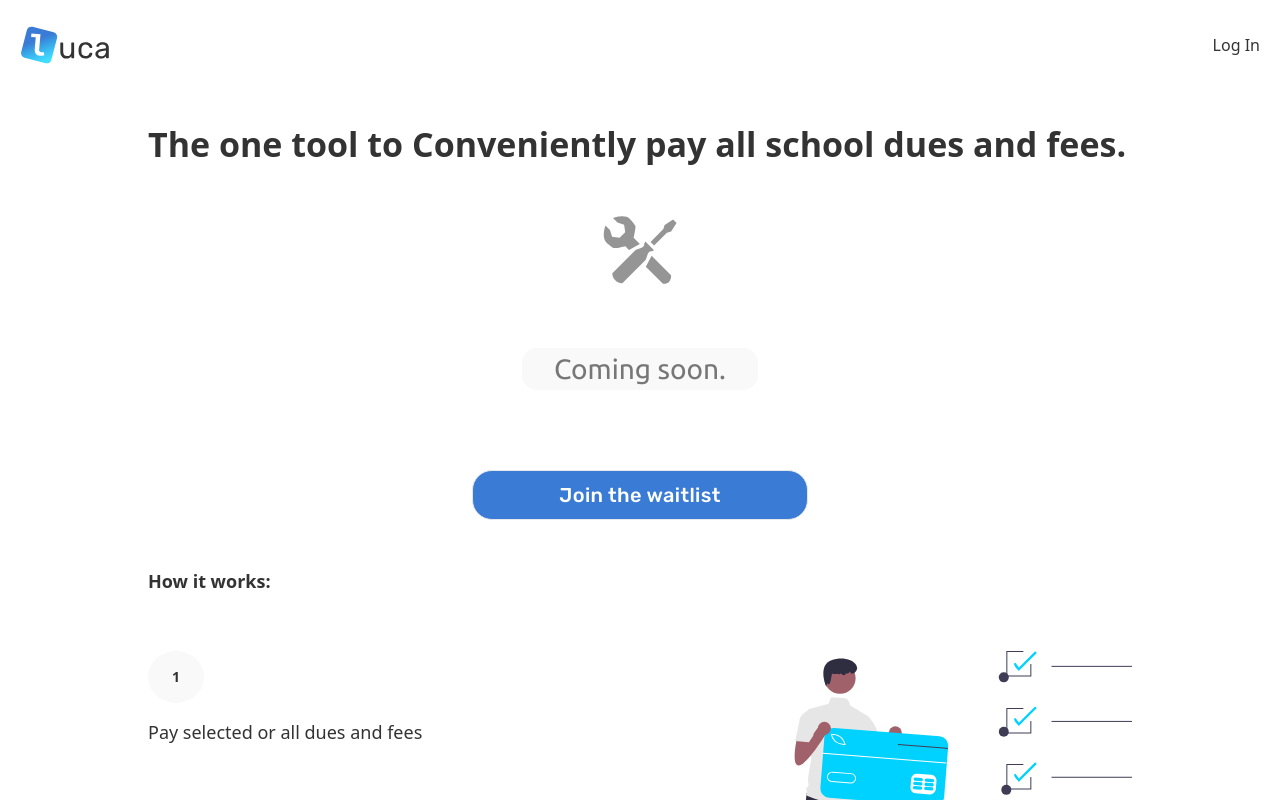
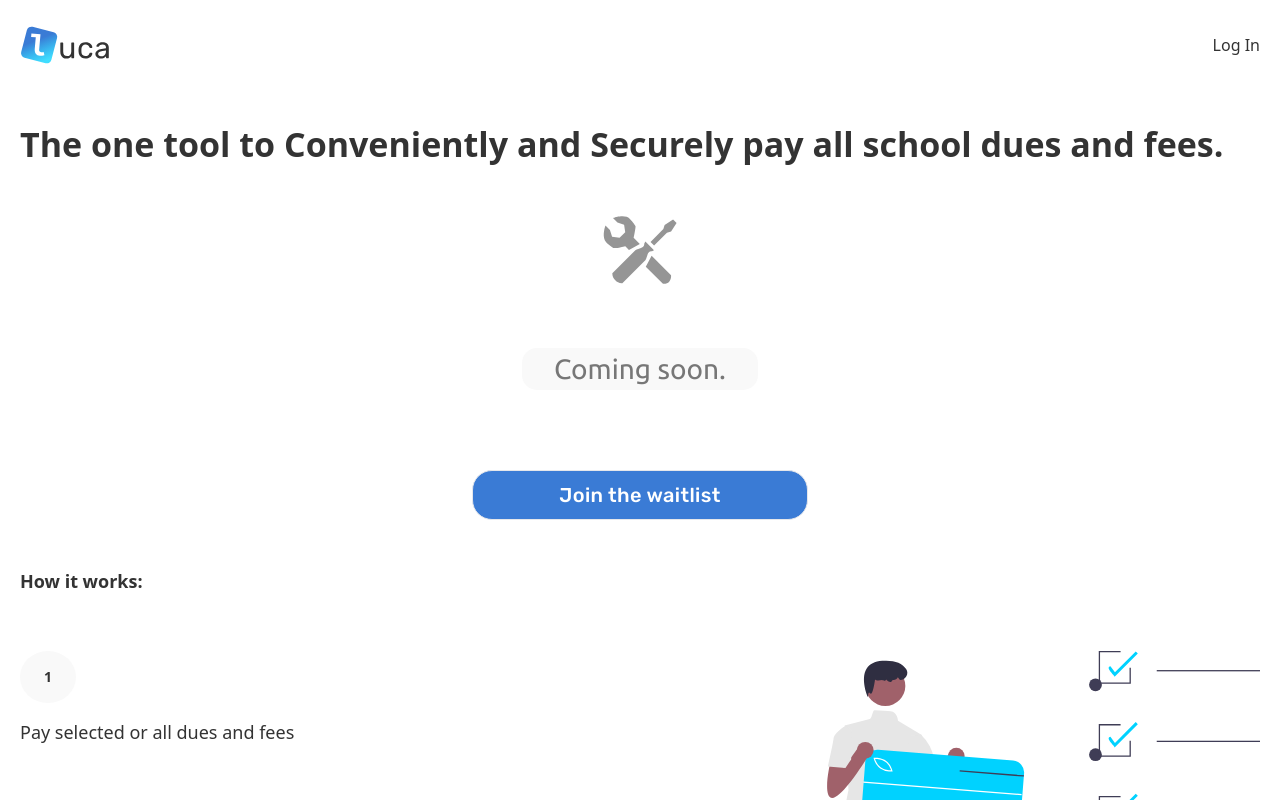
Before and after one commit to jonathan-ikpen/Cpay, a React (Vite) app: page / in a window 1280 px wide. Shown: the top 800 px of the page. Built offline with nearby package versions, Linux system fonts and the light colour scheme.

Commit message:
fix: increased max-width of home page

```diff
--- a/src/Home/home.jsx
+++ b/src/Home/home.jsx
@@ -19,7 +19,7 @@ const underConstruction = true;
 
 const Home = () => {
   return (
-    <main className="pt-40 ss:pt-[120px] relative mx-auto w-full h-fit px-5 max-w-5xl ">
+    <main className="pt-40 ss:pt-[120px] relative mx-auto w-full h-fit px-5 max-w-7xl ">
       <Hero />
       <Steps />
       <Compare />
@@ -54,7 +54,7 @@ const Hero = () => {
         {/* {console.log(windowSize)} */}
 
         {windowSize > 547
-          ? "The one tool to Conveniently pay all school dues and fees."
+          ? "The one tool to Conveniently and Securely pay all school dues and fees."
           : "Conveniently pay all school dues and fees"}
       </h1>
       <HeroImg
```
